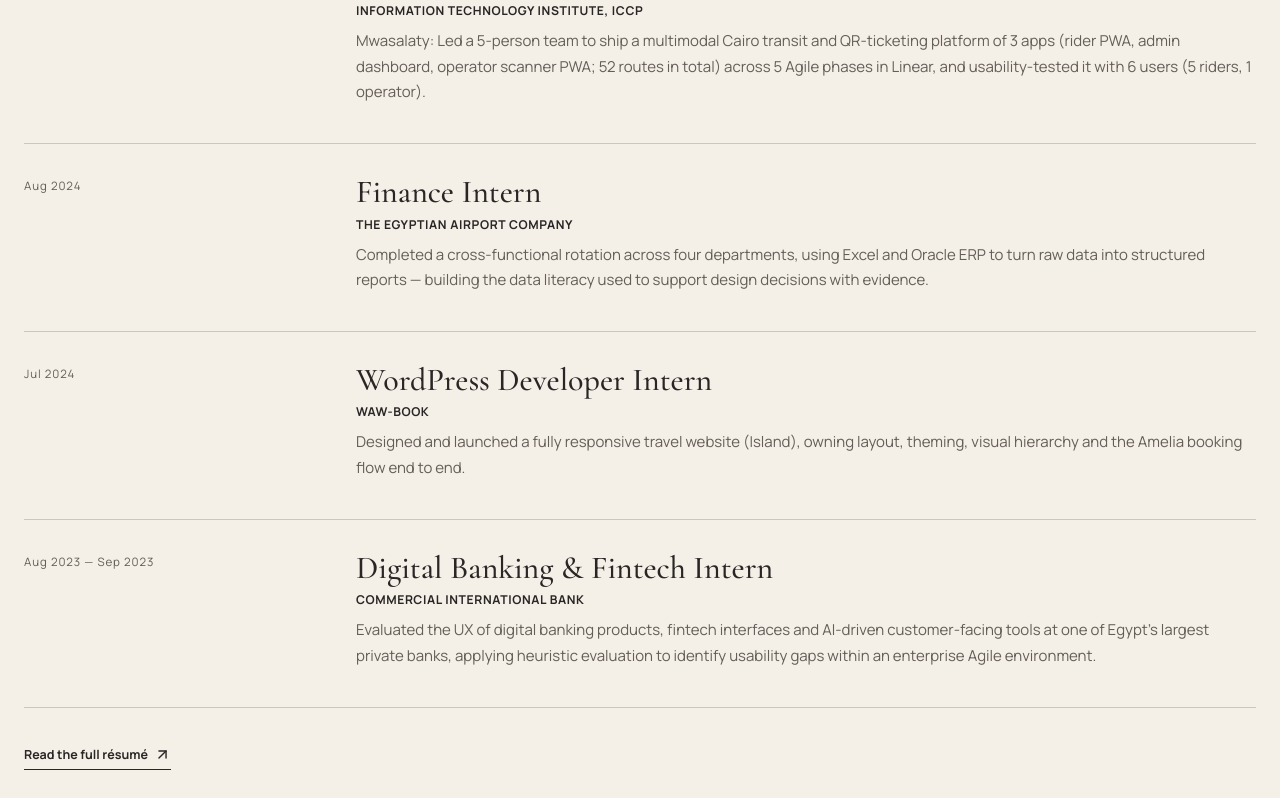
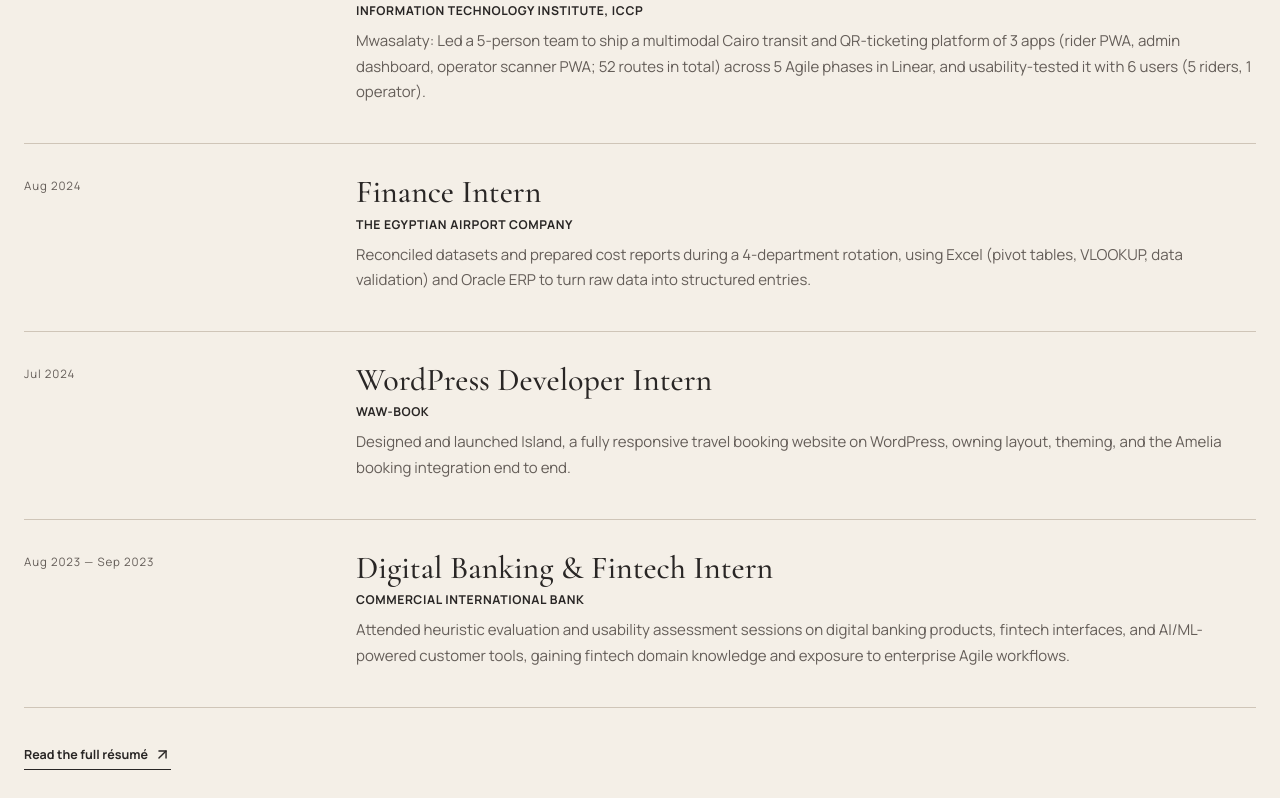
Before and after one commit to shahddsameh/portfolio, a Vue app: page / in a window 1280 px wide. Shown: the part 4520-5318 px from the top of the page. Built offline with nearby package versions, Linux system fonts and the light colour scheme.

Commit message:
Use the CV wording for the Finance, WAW-Book and CIB internships
Co-Authored-By: Claude Opus 5.5 <noreply@anthropic.com>

```diff
--- a/src/data/experience.ts
+++ b/src/data/experience.ts
@@ -18,7 +18,7 @@ export const experience: Experience[] = [
     company: 'The Egyptian Airport Company',
     date: 'Aug 2024',
     bullets: [
-      'Completed a cross-functional rotation across four departments, using Excel and Oracle ERP to turn raw data into structured reports — building the data literacy used to support design decisions with evidence.',
+      'Reconciled datasets and prepared cost reports during a 4-department rotation, using Excel (pivot tables, VLOOKUP, data validation) and Oracle ERP to turn raw data into structured entries.',
     ],
   },
   {
@@ -26,7 +26,7 @@ export const experience: Experience[] = [
     company: 'WAW-Book',
     date: 'Jul 2024',
     bullets: [
-      'Designed and launched a fully responsive travel website (Island), owning layout, theming, visual hierarchy and the Amelia booking flow end to end.',
+      'Designed and launched Island, a fully responsive travel booking website on WordPress, owning layout, theming, and the Amelia booking integration end to end.',
     ],
   },
   {
@@ -34,7 +34,7 @@ export const experience: Experience[] = [
     company: 'Commercial International Bank',
     date: 'Aug 2023 — Sep 2023',
     bullets: [
-      'Evaluated the UX of digital banking products, fintech interfaces and AI-driven customer-facing tools at one of Egypt’s largest private banks, applying heuristic evaluation to identify usability gaps within an enterprise Agile environment.',
+      'Attended heuristic evaluation and usability assessment sessions on digital banking products, fintech interfaces, and AI/ML-powered customer tools, gaining fintech domain knowledge and exposure to enterprise Agile workflows.',
     ],
   },
 ]
```
